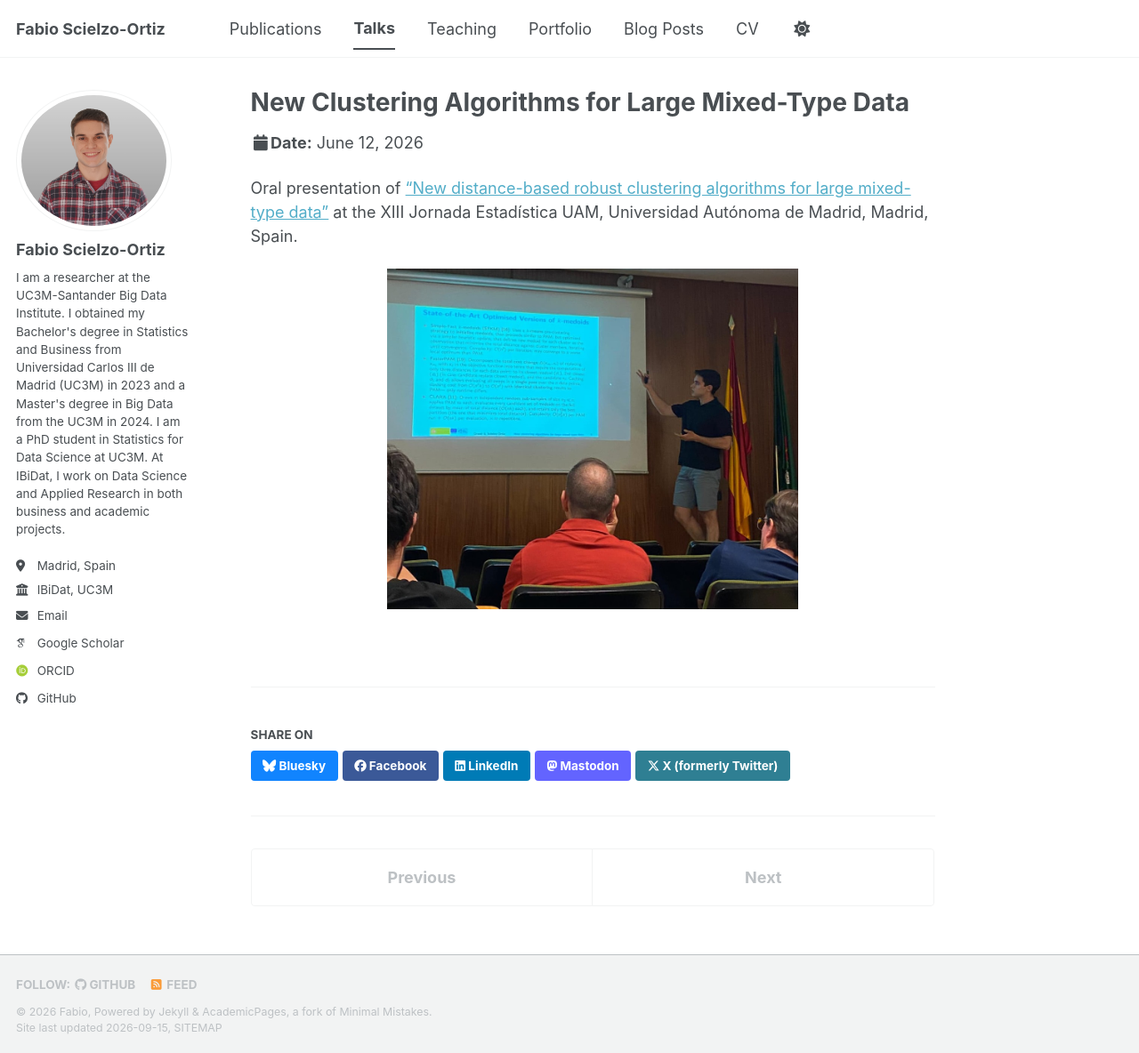
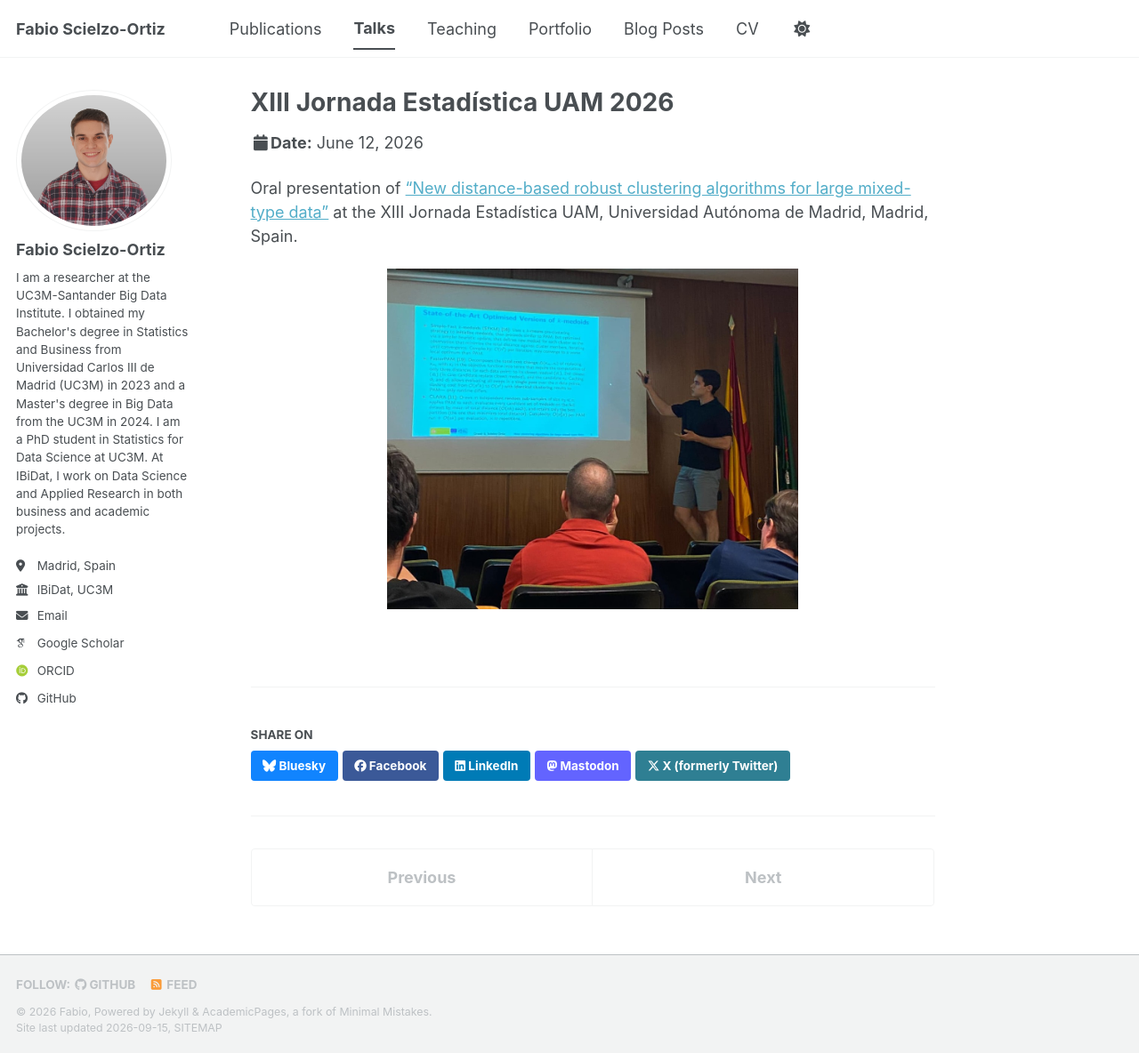
Before and after one commit to FabioScielzoOrtiz/fabioscielzoortiz.github.io, a Jekyll site: the page built from _talks/2026-06-12-uam-2026.md, in a window 1280 px wide and 1184 px high. Shown: the whole window at 89% size. Built offline with Jekyll 4.4.1, drawn with Linux system fonts in a browser that asks for light colours; some web fonts are replaced; a script bundle is joined from its source files by our own code; library files that are not in the unit come from our copies.

Commit message:
Update title for UAM 2026 talk to reflect event name

```diff
--- a/_talks/2026-06-12-uam-2026.md
+++ b/_talks/2026-06-12-uam-2026.md
@@ -1,5 +1,5 @@
 ---
-title: "New Clustering Algorithms for Large Mixed-Type Data"
+title: "XIII Jornada Estadística UAM 2026"
 collection: talks
 type: "Oral presentation"
 permalink: /talks/2026-06-12-clustering-algorithms-uam-jornada
```
